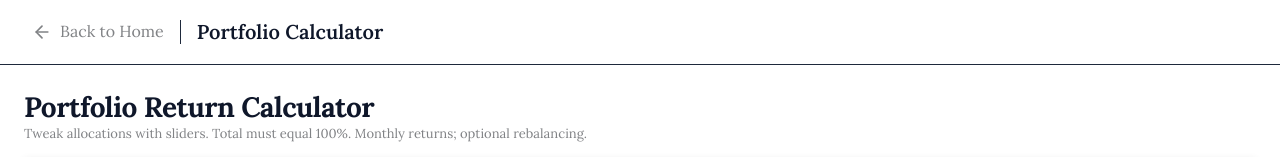
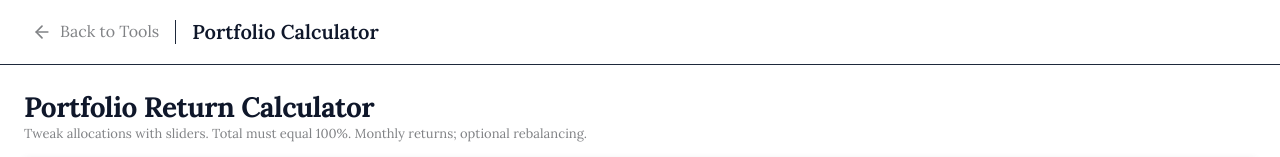
Before and after one commit to chadfargason/arcvest-tools, a Next.js app: page /calculator in a window 1280 px wide. Shown: the top 157 px of the page. Built offline with nearby package versions, Linux system fonts and the light colour scheme.

Commit message:
Update navigation: Change 'Back to Home' to 'Back to Tools'

```diff
--- a/app/calculator/page.tsx
+++ b/app/calculator/page.tsx
@@ -16,7 +16,7 @@ export default function CalculatorPage() {
                 className="flex items-center text-arcvest-body hover:text-arcvest-teal transition-colors"
               >
                 <ArrowLeft className="w-5 h-5 mr-2" />
-                Back to Home
+                Back to Tools
               </Link>
               <div className="h-6 w-px bg-border" />
               <h1 className="text-xl font-semibold text-arcvest-navy">Portfolio Calculator</h1>
--- a/app/chat/page.tsx
+++ b/app/chat/page.tsx
@@ -16,7 +16,7 @@ export default function ChatPage() {
                 className="flex items-center text-arcvest-body hover:text-arcvest-teal transition-colors"
               >
                 <ArrowLeft className="w-5 h-5 mr-2" />
-                Back to Home
+                Back to Tools
               </Link>
               <div className="h-6 w-px bg-border" />
               <div className="flex items-center space-x-2">
```
